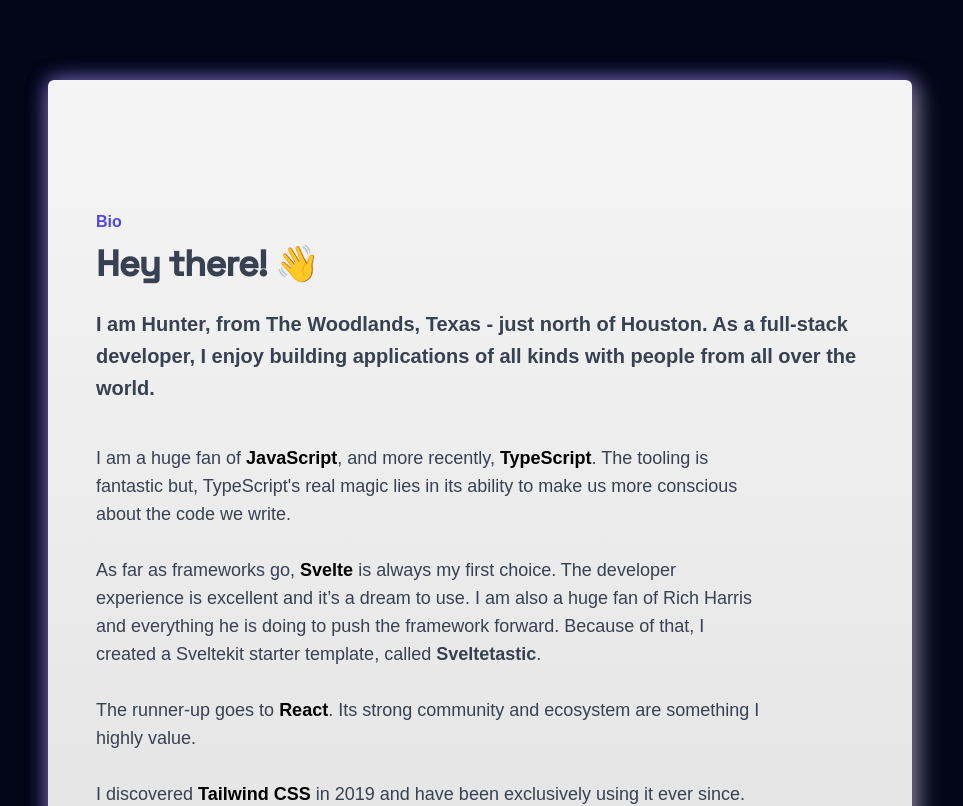
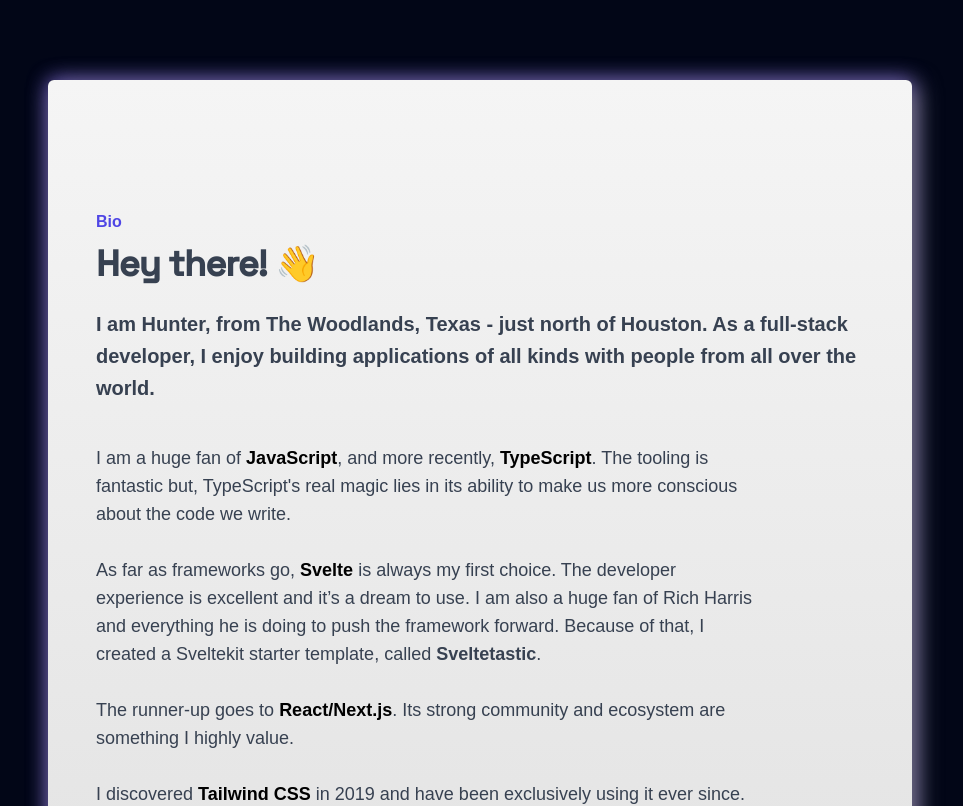
Before and after one commit to RLover06/Portfolio, a SvelteKit app: page /test2 in a window 1280 px wide. Shown: the top 806 px of the page, without its empty margins (160-1123 px from the left). Built offline with nearby package versions, Linux system fonts and the light colour scheme.

Commit message:
chore: update letter copy

```diff
--- a/src/routes/letter.svelte
+++ b/src/routes/letter.svelte
@@ -31,11 +31,11 @@
 					</a>
 					<br /><br />
 
-				<p>The runner-up goes to <span class="font-bold text-black text-lg">React</span>. Its strong community and ecosystem are something I highly value.</p>
+				<p>The runner-up goes to <span class="font-bold text-black text-lg">React/Next.js</span>. Its strong community and ecosystem are something I highly value.</p>
 				<br />
 
 				I discovered <span class="font-bold text-black text-lg">Tailwind CSS</span> in 2019 and have been exclusively using it ever since. Lately, I have started using
-				<span class="font-bold text-black text-lg">Shadcn UI</span>, the Tailwind-based component library and it's gradually turning into one of my favorites.
+				<span class="font-bold text-black text-lg">Shadcn UI</span>, the Tailwind-based component library and it's now one of my favorites.
 
 				<ul class="mt-16 max-w-2xl space-y-2 text-gray-600">
 					<h2 class="mx-auto my-8 text-2xl font-bold tracking-tight text-gray-900 space-grotesk">The <span class="underline decoration-wavy decoration-indigo-600 underline-offset-8">perfect</span> day looks like...</h2>
```
